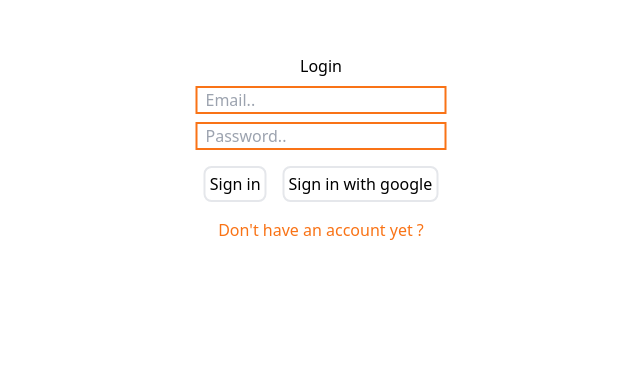
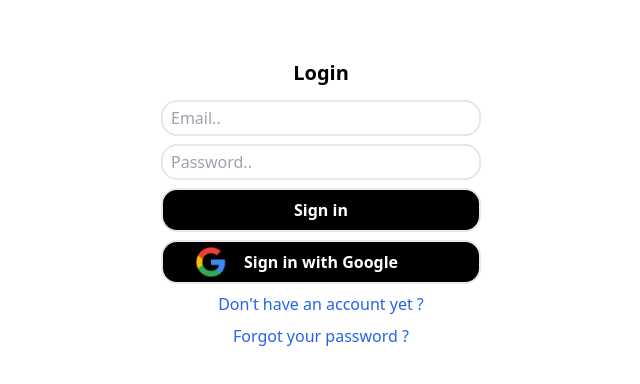
Before and after one commit to d-stoianov/task-manager, a React (Vite) app: page /login in a window 1280 px wide. Shown: the part 114-498 px from the top of the page, without its empty margins (319-959 px from the left). Built offline with nearby package versions, Linux system fonts and the light colour scheme; no server answers.

Commit message:
Change login form.
Add thematic styles. Implement forgot password component. The new link to renew the password is being sent to the email.

```diff
--- /dev/null
+++ b/src/components/ForgotPassword.jsx
@@ -0,0 +1,52 @@
+import { useState } from "react"
+import { auth } from "../config/firebase"
+import { sendPasswordResetEmail } from "firebase/auth"
+
+function ForgotPassword({ changeForm }) {
+    const [credentials, setCredentials] = useState(null)
+
+    async function renewPassword() {
+        try {
+            await sendPasswordResetEmail(auth, credentials?.email)
+        } catch (error) {
+            console.error(error)
+        }
+    }
+
+    return (
+        <div className="absolute top-[20%] md:top-[20vh] left-[50%] -translate-x-1/2">
+            <h1 className="text-center my-3 font-bold text-[1.25rem]">
+                Renew password
+            </h1>
+            <form
+                className="flex flex-col items-center gap-2 w-[20rem]"
+                onSubmit={(e) => e.preventDefault()}
+            >
+                <input
+                    className="border-2 px-2 py-1 rounded-2xl w-full"
+                    onChange={(e) =>
+                        setCredentials({
+                            ...credentials,
+                            email: e.target.value,
+                        })
+                    }
+                    placeholder="Email.."
+                />
+                <button
+                    className="w-full border-2 p-2 rounded-2xl bg-black text-white font-bold"
+                    onClick={renewPassword}
+                >
+                    Send Email
+                </button>
+                <p
+                    onClick={() => changeForm(false)}
+                    className="cursor-pointer text-blue-600"
+                >
+                    Back to Login
+                </p>
+            </form>
+        </div>
+    )
+}
+
+export default ForgotPassword
--- a/src/components/Registration.jsx
+++ b/src/components/Registration.jsx
@@ -1,9 +1,12 @@
 import { useState } from "react"
 import { auth } from "../config/firebase"
 import { createUserWithEmailAndPassword } from "firebase/auth"
+import { useNavigate } from "react-router-dom"
 
 function Registration({ changeForm }) {
     const [credentials, setCredentials] = useState(null)
+
+    const navigate = useNavigate()
 
     async function signUp() {
         try {
@@ -12,20 +15,23 @@ function Registration({ changeForm }) {
                 credentials?.email,
                 credentials?.password
             )
+            navigate("/")
         } catch (error) {
             console.error(error)
         }
     }
 
     return (
-        <div className="relative top-[50vh] -translate-y-1/2 md:-translate-y-0  md:top-[20vh] left-[50%] -translate-x-1/2">
-            <h1 className="text-center my-2">Registration</h1>
+        <div className="absolute top-[20%] md:top-[20vh] left-[50%] -translate-x-1/2">
+            <h1 className="text-center my-3 font-bold text-[1.25rem]">
+                Registration
+            </h1>
             <form
-                className="flex flex-col items-center gap-2"
+                className="flex flex-col items-center gap-2 w-[20rem]"
                 onSubmit={(e) => e.preventDefault()}
             >
                 <input
-                    className="border-orange-500 border-2 px-2"
+                    className="border-2 px-2 py-1 rounded-2xl w-full"
                     onChange={(e) =>
                         setCredentials({
                             ...credentials,
@@ -35,7 +41,7 @@ function Registration({ changeForm }) {
                     placeholder="Email.."
                 />
                 <input
-                    className="border-orange-500 border-2 px-2"
+                    className="border-2 px-2 py-1 rounded-2xl w-full"
                     onChange={(e) =>
                         setCredentials({
                             ...credentials,
@@ -46,7 +52,7 @@ function Registration({ changeForm }) {
                     placeholder="Password.."
                 />
                 <input
-                    className="border-orange-500 border-2 px-2"
+                    className="border-2 px-2 py-1 rounded-2xl w-full"
                     onChange={(e) =>
                         setCredentials({
                             ...credentials,
@@ -57,14 +63,14 @@ function Registration({ changeForm }) {
                     placeholder="Confirm your password.."
                 />
                 <button
-                    className="border-2 p-1 my-2 rounded-lg"
+                    className="w-full border-2 p-2 rounded-2xl bg-black text-white font-bold"
                     onClick={signUp}
                 >
                     Sign up
                 </button>
                 <p
                     onClick={() => changeForm(false)}
-                    className="cursor-pointer text-orange-500"
+                    className="cursor-pointer text-blue-600"
                 >
                     Back to Login
                 </p>
--- a/src/routes/login.jsx
+++ b/src/routes/login.jsx
@@ -2,11 +2,14 @@ import { useState } from "react"
 import { auth, googleProvider } from "../config/firebase"
 import { signInWithEmailAndPassword, signInWithPopup } from "firebase/auth"
 import Registration from "../components/Registration"
+import ForgotPassword from "../components/ForgotPassword"
 import { useNavigate } from "react-router-dom"
+import GoogleLogo from "../assets/images/GoogleLogo.png"
 
 function Login() {
     const [credentials, setCredentials] = useState(null)
     const [showRegistation, setShowRegistation] = useState(false)
+    const [showForgotPassword, setShowForgotPassword] = useState(false)
 
     const navigate = useNavigate()
 
@@ -34,16 +37,18 @@ function Login() {
     }
 
     if (showRegistation) return <Registration changeForm={setShowRegistation} />
+    if (showForgotPassword)
+        return <ForgotPassword changeForm={setShowForgotPassword} />
 
     return (
-        <div className="absolute top-[20%]  md:top-[20vh] left-[50%] -translate-x-1/2">
-            <h1 className="text-center my-2">Login</h1>
+        <div className="absolute top-[20%] md:top-[20vh] left-[50%] -translate-x-1/2">
+            <h1 className="text-center my-3 font-bold text-[1.25rem]">Login</h1>
             <form
-                className="flex flex-col items-center gap-2"
+                className="flex flex-col items-center gap-2 w-[20rem]"
                 onSubmit={(e) => e.preventDefault()}
             >
                 <input
-                    className="border-orange-500 border-2 px-2"
+                    className="border-2 px-2 py-1 rounded-2xl w-full"
                     onChange={(e) =>
                         setCredentials({
                             ...credentials,
@@ -53,7 +58,7 @@ function Login() {
                     placeholder="Email.."
                 />
                 <input
-                    className="border-orange-500 border-2 px-2"
+                    className="border-2 px-2 py-1 rounded-2xl w-full"
                     onChange={(e) =>
                         setCredentials({
                             ...credentials,
@@ -63,25 +68,34 @@ function Login() {
                     type="password"
                     placeholder="Password.."
                 />
-                <div className="flex gap-4 my-2 items-center">
                 <button
-                        className="border-2 p-1 rounded-lg"
+                    className="w-full border-2 p-2 rounded-2xl bg-black text-white font-bold"
                     onClick={() => login("email")}
                 >
                     Sign in
                 </button>
                 <button
-                        className="border-2 p-1 rounded-lg"
+                    className="w-full border-2 p-2 rounded-2xl bg-black text-white font-bold relative flex items-center justify-center"
                     onClick={() => login("google")}
                 >
-                        Sign in with google
+                    <img
+                        className="absolute left-8 w-8 h-8"
+                        src={GoogleLogo}
+                        alt="google logo"
+                    />
+                    <h1>Sign in with Google</h1>
                 </button>
-                </div>
                 <p
                     onClick={() => setShowRegistation(true)}
-                    className="cursor-pointer text-orange-500"
+                    className="cursor-pointer text-blue-600"
                 >
                     Don't have an account yet ?
+                </p>
+                <p
+                    onClick={() => setShowForgotPassword(true)}
+                    className="cursor-pointer text-blue-600"
+                >
+                    Forgot your password ?
                 </p>
             </form>
         </div>
```
Also changed, not shown: src/assets/images/GoogleLogo.png (added). Lines whose indentation alone changed are shown as unchanged.
